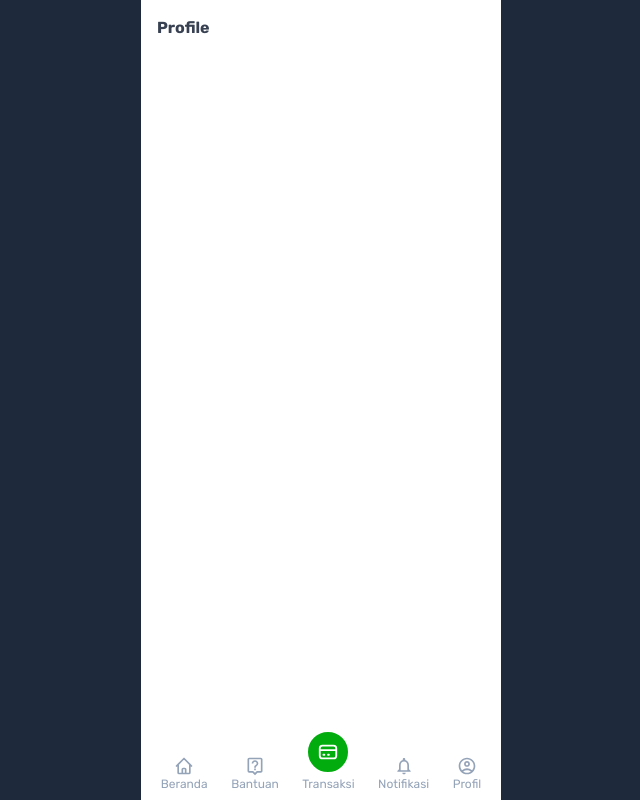
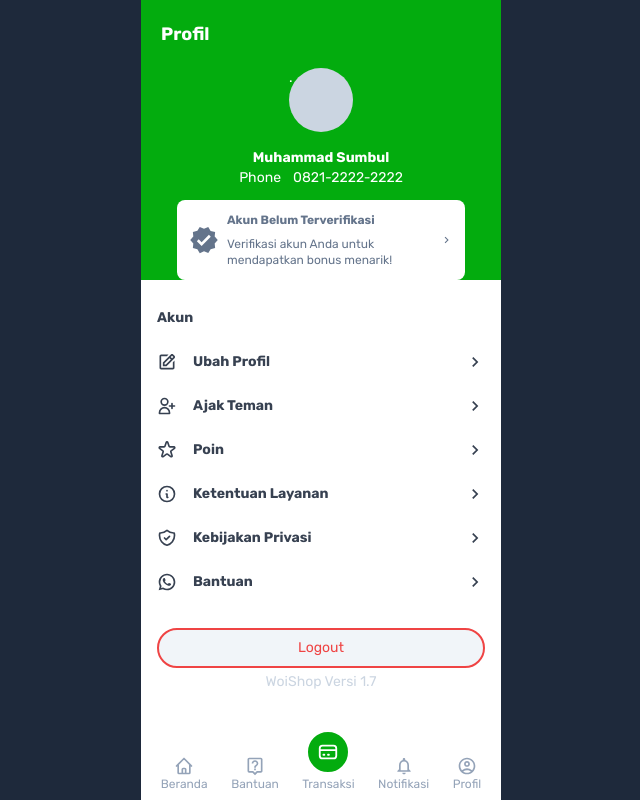
Before and after one commit to athdromeda/woishop, a Next.js app: page /profile in a window 1280 px wide. Shown: the top 800 px of the page, without its empty margins (319-959 px from the left). Built offline with nearby package versions, Linux system fonts and the light colour scheme.

Commit message:
style: [UI] Update style based on UI design

```diff
--- a/pages/profile.js
+++ b/pages/profile.js
@@ -1,5 +1,16 @@
 import Head from "next/head";
+import Link from "next/link";
+import { MdKeyboardArrowRight, MdVerified } from "react-icons/md";
+import { BiEdit } from "react-icons/bi";
+import { RiWhatsappLine } from "react-icons/ri";
 import BottomNav from "../components/bottomNav";
+import { IconContext } from "react-icons";
+import {
+  HiOutlineInformationCircle,
+  HiOutlineShieldCheck,
+  HiOutlineStar,
+  HiOutlineUserAdd,
+} from "react-icons/hi";
 
 export default function Profile() {
   return (
@@ -10,10 +21,93 @@ export default function Profile() {
         <link rel="icon" href="/favicon.ico" />
       </Head>
 
+      <Header />
       <main>
-        <p className="mb-5 font-bold">Profile</p>
+        <Settings />
+        <LogoutButton />
+        <AppVersion />
       </main>
       <BottomNav />
     </div>
   );
 }
+
+const Header = () => {
+  return (
+    <div className="flex flex-col bg-woigreen text-white text-sm mb-3">
+      <p className="m-5 font-bold text-lg">Profil</p>
+      <div className="flex flex-col items-center">
+        <div className="h-16 w-16 bg-slate-300 rounded-full mb-4">.</div>
+        <p className="font-bold">Muhammad Sumbul</p>
+        <div className="flex gap-3">
+          <p>Phone</p>
+          <p>0821-2222-2222</p>
+        </div>
+        <div className="w-4/5 text-xs bg-white text-slate-500 flex gap-2 items-center rounded-lg p-3 mt-3">
+          <div>
+            <MdVerified size={30}/>
+          </div>
+          <div className="flex flex-col">
+            <p className="font-bold mb-2">Akun Belum Terverifikasi</p>
+            <p>Verifikasi akun Anda untuk mendapatkan bonus menarik!</p>
+          </div>
+          <MdKeyboardArrowRight size={20} />
+        </div>
+      </div>
+    </div>
+  );
+};
+
+const SettingsItem = ({ icon, label, link }) => {
+  return (
+    <Link href={link}>
+      <div className="flex justify-between my-6 font-bold">
+        <div className="flex gap-2">
+          <IconContext.Provider value={{ size: 20 }}>
+            {icon}
+          </IconContext.Provider>
+          <p className="ml-2">{label}</p>
+        </div>
+        <MdKeyboardArrowRight size={20} />
+      </div>
+    </Link>
+  );
+};
+
+const Settings = () => {
+  return (
+    <div className="text-sm">
+      <p className="font-bold mb-4">Akun</p>
+      <SettingsItem icon={<BiEdit />} label="Ubah Profil" link="" />
+      <SettingsItem icon={<HiOutlineUserAdd />} label="Ajak Teman" link="" />
+      <SettingsItem icon={<HiOutlineStar />} label="Poin" link="" />
+      <SettingsItem
+        icon={<HiOutlineInformationCircle />}
+        label="Ketentuan Layanan"
+        link=""
+      />
+      <SettingsItem
+        icon={<HiOutlineShieldCheck />}
+        label="Kebijakan Privasi"
+        link=""
+      />
+      <SettingsItem icon={<RiWhatsappLine />} label="Bantuan" link="" />
+    </div>
+  );
+};
+
+const LogoutButton = () => {
+  return (
+    <Link href="">
+      <button className="w-full py-2 mt-3 mb-1 rounded-full bg-slate-100 text-sm text-red-500 border-2 border-red-500 text-center">
+        Logout
+      </button>
+    </Link>
+  );
+};
+
+const AppVersion = () => {
+  return (
+    <p className="text-sm text-slate-300 text-center">WoiShop Versi 1.7</p>
+  );
+};
```
